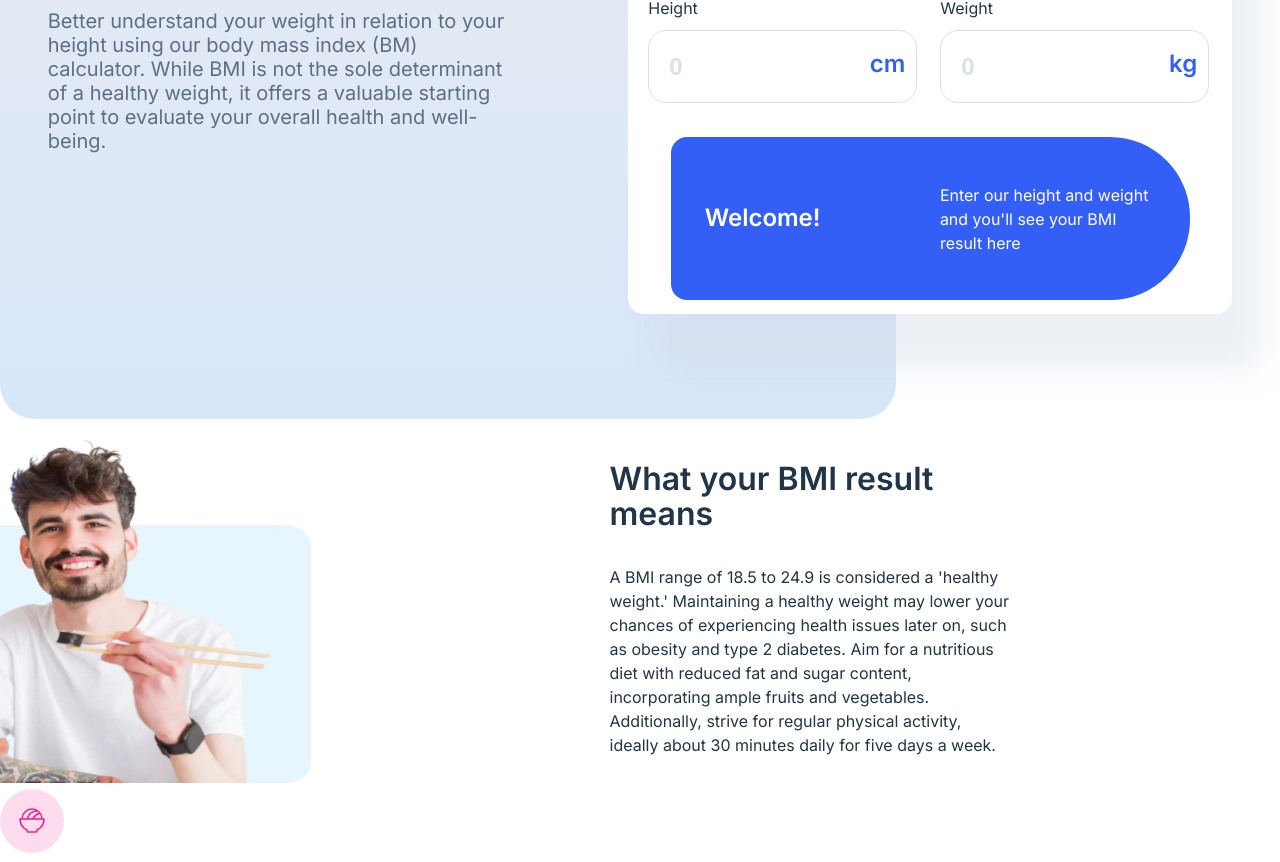
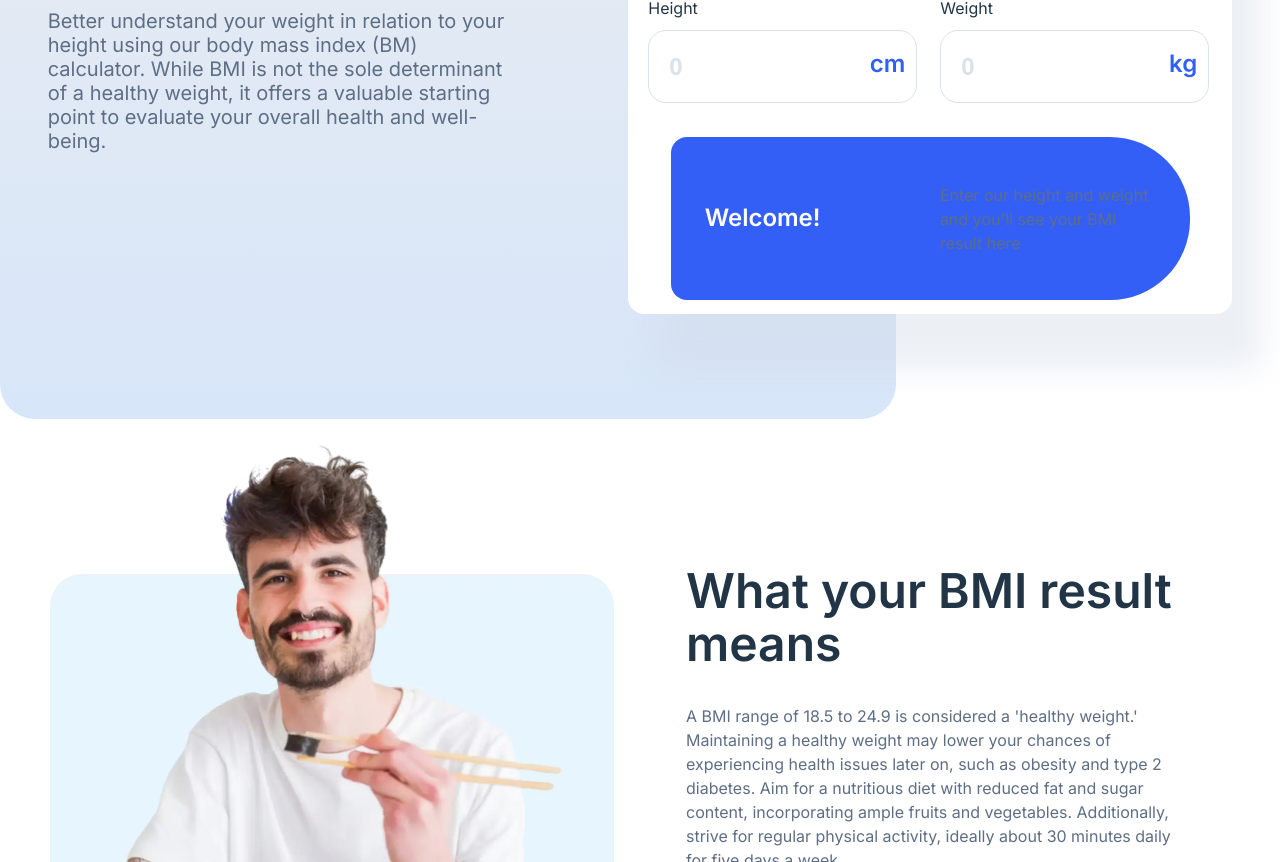
Before and after one commit to KarenDouglas/bmi-calculator, a React (Vite) app in the folder client/: page / in a window 1280 px wide. Shown: the part 318-1180 px from the top of the page. Built offline with nearby package versions, Linux system fonts and the light colour scheme.

Commit message:
styled bmi definition component for large screens

```diff
--- a/client/src/assets/css/app.css
+++ b/client/src/assets/css/app.css
@@ -113,3 +113,6 @@ h4{
 .color-gun{
     color: var(--secondary-color);
 }
+p{
+    color:var(--secondary-color)
+}
--- a/client/src/assets/css/bmiDefStyles.css
+++ b/client/src/assets/css/bmiDefStyles.css
@@ -44,3 +44,22 @@
         max-width: 400px;
     }
 }
+
+@media (min-width: 850px) {
+    #man-eating{
+        height: 533px;
+        width: 564px;
+        margin-left: 0;
+    }
+    #bmi-meaning-section{
+        max-width: 1160px;
+        margin: 0 auto;
+    }
+    #bmi-meaning-article{
+        max-width: 500px;
+        margin-top: 40px;
+    }
+    #bmi-meaning-article h2{
+        font-size: var(--headerL);
+    }
+}
```
